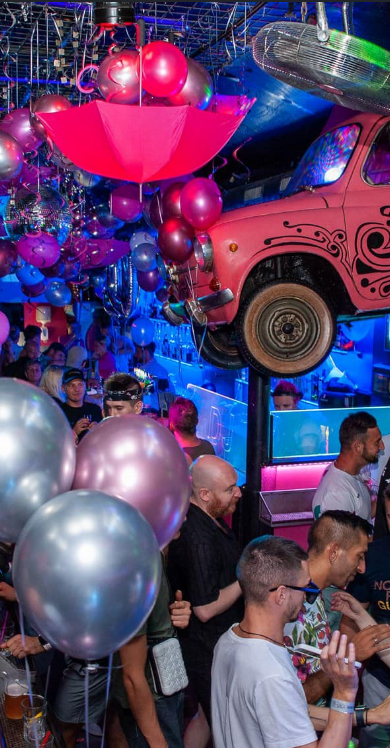
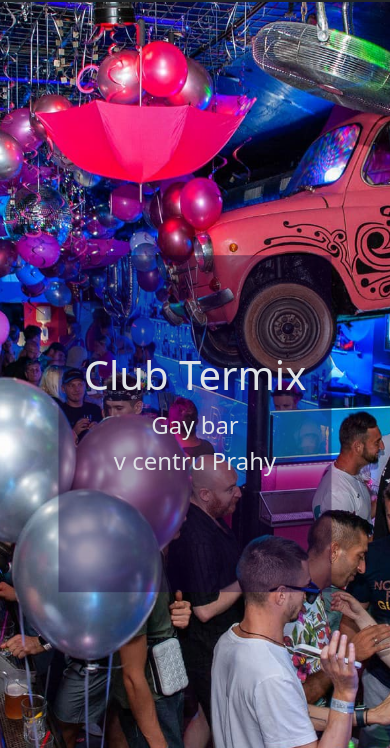
Before and after one commit to VojtaMi/termix_to_deploy, a plain HTML site: page index.html in a window 390 px wide. Shown: the part 96-844 px from the top of the page. Drawn offline with nearby package versions, Linux system fonts and the light colour scheme.

Commit message:
Add files via upload

```diff
--- a/static/css/styles.css
+++ b/static/css/styles.css
@@ -13,24 +13,29 @@ body {
     object-position: center; /* Ensures the center of the image is always visible */
 }
 
-.carousel-caption {
+.poster-caption {
     position: absolute;
     top: 50%;
     left: 50%;
     transform: translate(-50%, -50%);
     background-color: rgba(20, 0, 50, 0.4);
-    height: 30%;
+    height: 40%;
     width: 50%;
+    display: flex;
+    flex-direction: column;
+    justify-content: center;
+    align-items: center;
+    text-align: center;
 }
 
 #header_logo{
     width: 3rem;
 }
 
-.carousel-caption h1 {
+.poster-caption h1 {
     font-size: 2.5rem; /* Default size */
 }
-.carousel-caption p {
+.poster-caption p {
     font-size: 1.5rem; /* Default size */
 }
 
@@ -45,16 +50,13 @@ body {
 }
 
 @media (max-width: 768px) {
-    .carousel-caption{
-        height: 40%;
-    }
     .responsive-br {
         display: inline;
     }
 }
 
 @media (max-width: 630px) {
-    .carousel-caption{
+    .poster-caption{
         width: 70%;
     }
  }
```
